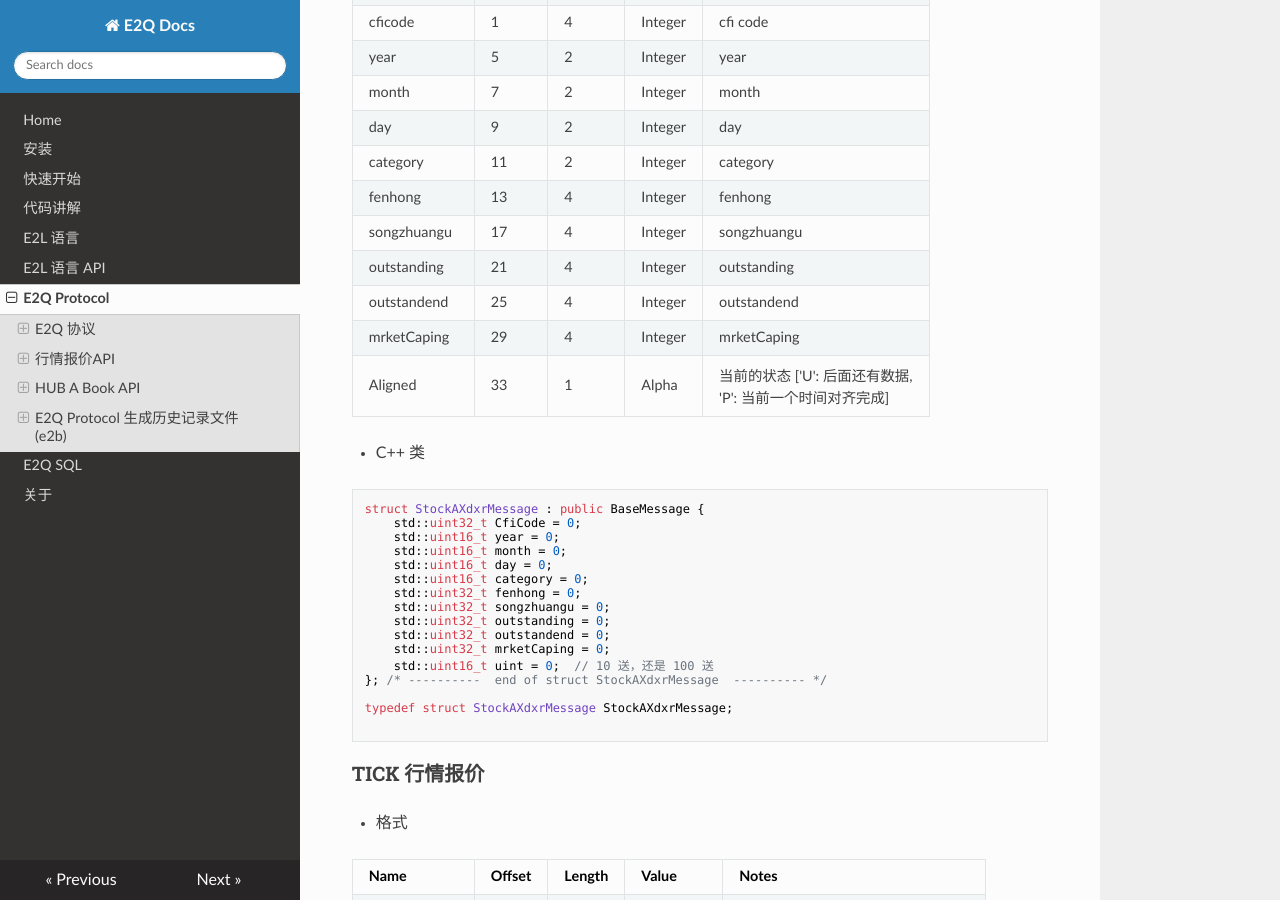
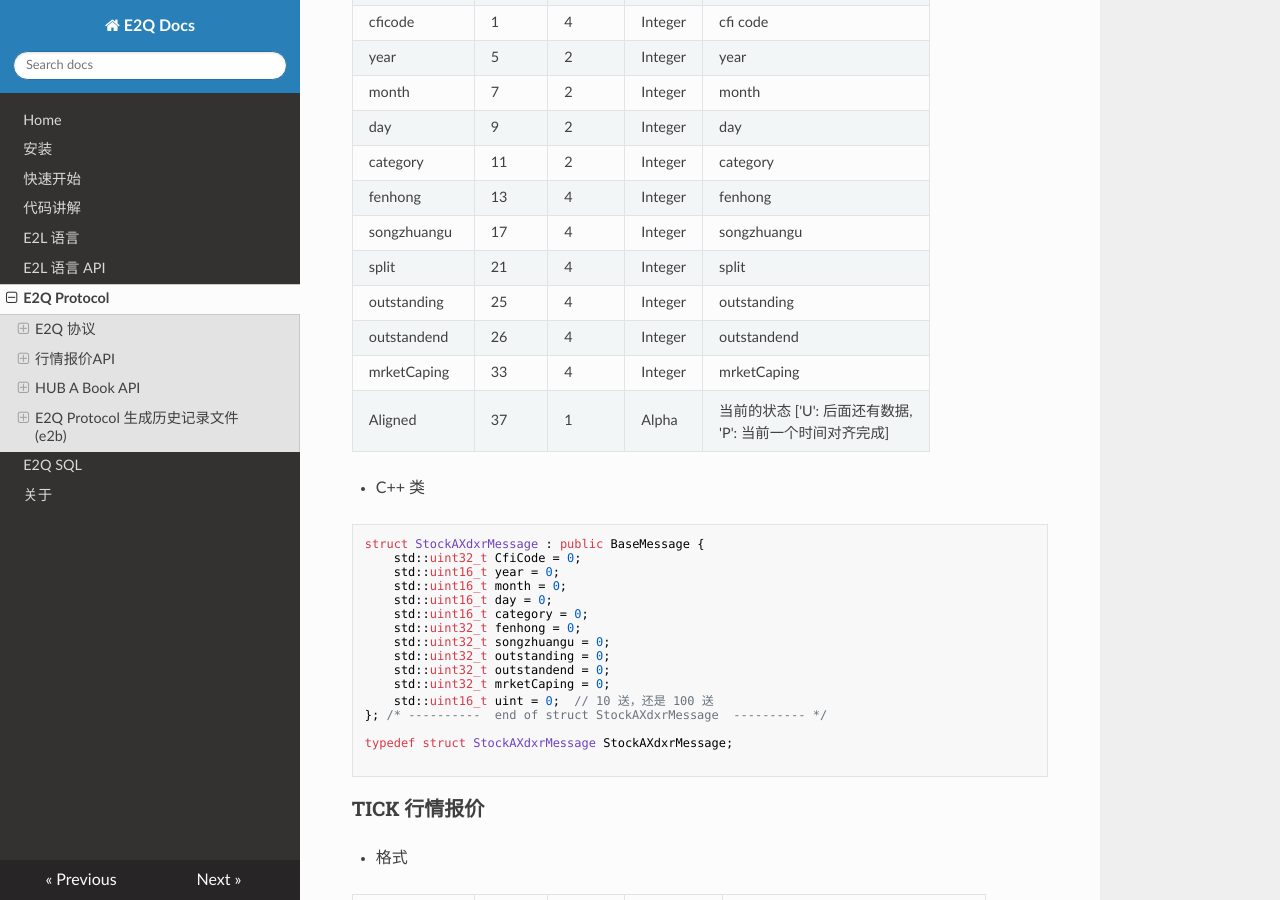
Before and after one commit to E2Quant/e2q_doc, an MkDocs documentation site: the page built from docs/e2q_protocol.md, in a window 1280 px wide and 900 px high, scrolled down 2229 px. Built offline with MkDocs 1.6.1, drawn with Linux system fonts in a browser that asks for light colours; nearby versions of some CDN libraries.

Commit message:
1.增加 API ExdiSplit 拆分计算,2.协议增加一个拆分值

```diff
--- a/docs/e2q_protocol.md
+++ b/docs/e2q_protocol.md
@@ -97,10 +97,11 @@ typedef struct SystemInitMessage SystemInitMessage;
 | category     | 11     | 2      | Integer |  category  |
 | fenhong      | 13     | 4      | Integer |  fenhong  |
 | songzhuangu  | 17     | 4      | Integer |  songzhuangu  |
-| outstanding  | 21     | 4      | Integer |  outstanding  |
-| outstandend  | 25     | 4      | Integer |  outstandend  |
-| mrketCaping  | 29     | 4      | Integer |  mrketCaping  |
-| Aligned      | 33     | 1      | Alpha   |  当前的状态 ['U': 后面还有数据,<br/> 'P': 当前一个时间对齐完成]|
+| split        | 21     | 4      | Integer | split      |
+| outstanding  | 25     | 4      | Integer | outstanding|
+| outstandend  | 26     | 4      | Integer | outstandend|
+| mrketCaping  | 33     | 4      | Integer | mrketCaping|
+| Aligned      | 37     | 1      | Alpha   |  当前的状态 ['U': 后面还有数据,<br/> 'P': 当前一个时间对齐完成]|
 
 * C++ 类
 
```
Also changed, not shown: docs/e2l_api.md (+22 -0 lines).
